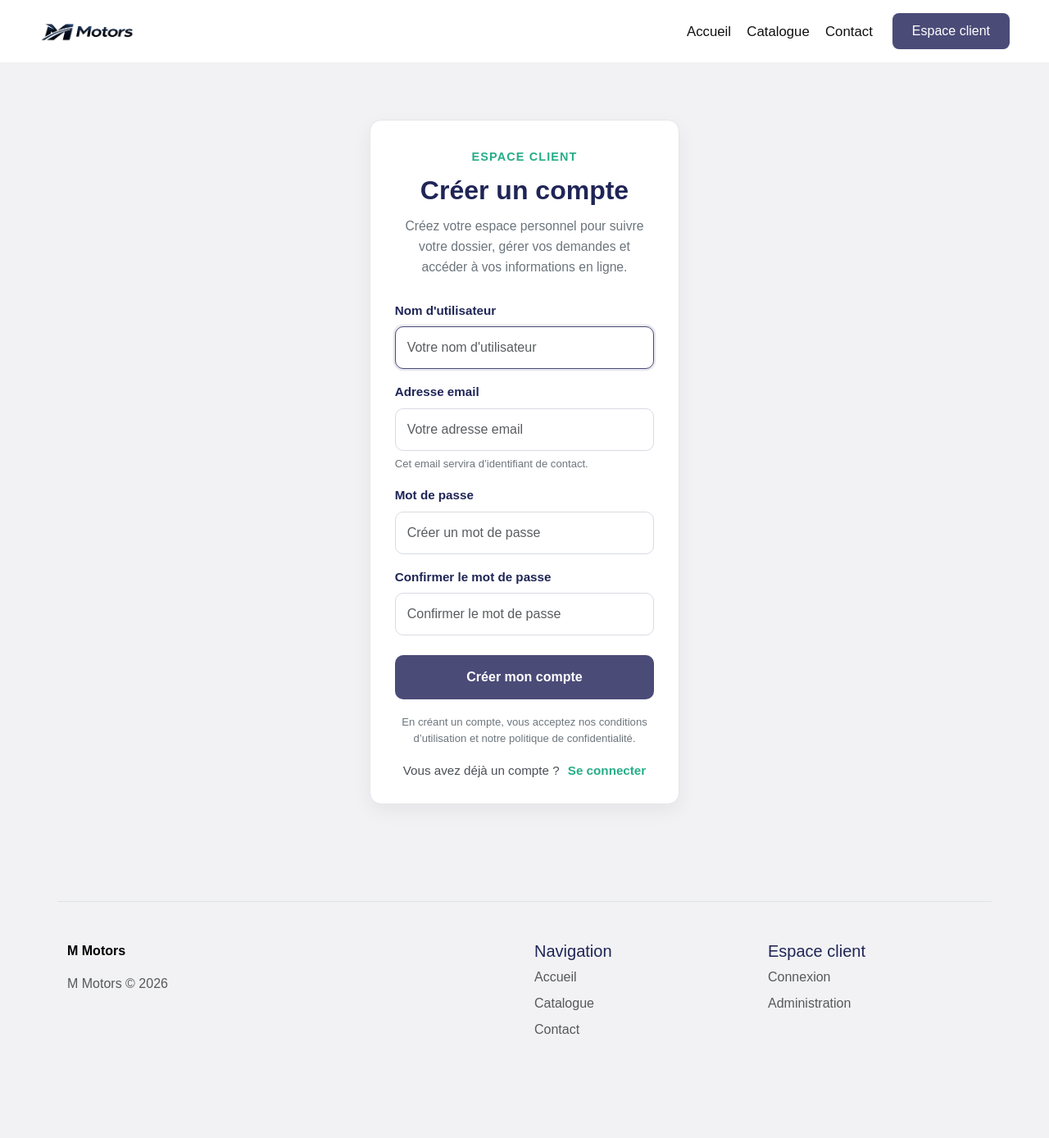
After one commit to Ysaeka/M-Motors, a Django app: page /inscription/ in a window 1280 px wide. The commit adds this page. Shown: the whole page at 82% size. Run offline with Django 5.2, Linux system fonts and the light colour scheme.

Commit message:
feat: add client signup

```diff
--- /dev/null
+++ b/accounts/forms.py
@@ -0,0 +1,43 @@
+from django import forms
+from django.contrib.auth.forms import UserCreationForm
+from django.contrib.auth.models import User
+
+
+class ClientSignUpForm(UserCreationForm):
+    email = forms.EmailField(required=True, label="Email")
+
+    class Meta:
+        model = User
+        fields = ["username", "email", "password1", "password2"]
+
+    def __init__(self, *args, **kwargs):
+        super().__init__(*args, **kwargs)
+
+        self.fields["username"].label = "Nom d'utilisateur"
+        self.fields["username"].widget.attrs.update(
+            {
+                "class": "form-control register-input",
+                "placeholder": "Votre nom d'utilisateur",
+            }
+        )
+
+        self.fields["email"].widget.attrs.update(
+            {
+                "class": "form-control register-input",
+                "placeholder": "Votre adresse email",
+            }
+        )
+
+        self.fields["password1"].widget.attrs.update(
+            {
+                "class": "form-control register-input",
+                "placeholder": "Créer un mot de passe",
+            }
+        )
+
+        self.fields["password2"].widget.attrs.update(
+            {
+                "class": "form-control register-input",
+                "placeholder": "Confirmer le mot de passe",
+            }
+        )
--- a/accounts/urls.py
+++ b/accounts/urls.py
@@ -5,5 +5,6 @@ from . import views
 app_name = "accounts"
 
 urlpatterns = [
+    path("inscription/", views.signup, name="signup"),
     path("mon-espace/", views.espace_client, name="espace_client"),
 ]
--- a/accounts/views.py
+++ b/accounts/views.py
@@ -1,7 +1,25 @@
+from django.contrib import messages
+from django.contrib.auth import login
 from django.contrib.auth.decorators import login_required
-from django.shortcuts import render
+from django.shortcuts import redirect, render
+
+from .forms import ClientSignUpForm
 
 
 @login_required
 def espace_client(request):
     return render(request, "accounts/espace_client.html")
+
+
+def signup(request):
+    if request.method == "POST":
+        form = ClientSignUpForm(request.POST)
+        if form.is_valid():
+            user = form.save()
+            login(request, user)
+            messages.success(request, "Votre compte client a bien été créé.")
+            return redirect("accounts:espace_client")
+    else:
+        form = ClientSignUpForm()
+
+    return render(request, "accounts/signup.html", {"form": form})
--- /dev/null
+++ b/templates/accounts/signup.html
@@ -0,0 +1,71 @@
+{% extends "base.html" %}
+
+{% block content %}
+<section class="register-section">
+  <div class="container-fluid px-4 px-lg-5">
+    <div class="row justify-content-center">
+      <div class="col-xl-4 col-lg-5 col-md-7 col-sm-9 col-12">
+        <div class="register-card">
+          <p class="register-label">Espace client</p>
+          <h1 class="register-title">Créer un compte</h1>
+          <p class="register-text">
+            Créez votre espace personnel pour suivre votre dossier, gérer vos demandes
+            et accéder à vos informations en ligne.
+          </p>
+
+          <form method="post" class="register-form">
+            {% csrf_token %}
+
+            <div class="mb-3">
+              <label for="{{ form.username.id_for_label }}" class="register-form-label">
+                Nom d'utilisateur
+              </label>
+              {{ form.username }}
+              {{ form.username.errors }}
+            </div>
+
+            <div class="mb-3">
+              <label for="{{ form.email.id_for_label }}" class="register-form-label">
+                Adresse email
+              </label>
+              {{ form.email }}
+              <small class="register-help">Cet email servira d’identifiant de contact.</small>
+              {{ form.email.errors }}
+            </div>
+
+            <div class="mb-3">
+              <label for="{{ form.password1.id_for_label }}" class="register-form-label">
+                Mot de passe
+              </label>
+              {{ form.password1 }}
+              {{ form.password1.errors }}
+            </div>
+
+            <div class="mb-4">
+              <label for="{{ form.password2.id_for_label }}" class="register-form-label">
+                Confirmer le mot de passe
+              </label>
+              {{ form.password2 }}
+              {{ form.password2.errors }}
+            </div>
+
+            <button type="submit" class="btn register-btn w-100">
+              Créer mon compte
+            </button>
+          </form>
+
+          <p class="register-terms">
+            En créant un compte, vous acceptez nos conditions d’utilisation
+            et notre politique de confidentialité.
+          </p>
+
+          <div class="register-login-link">
+            <span>Vous avez déjà un compte ?</span>
+            <a href="{% url 'login' %}">Se connecter</a>
+          </div>
+        </div>
+      </div>
+    </div>
+  </div>
+</section>
+{% endblock %}
--- a/templates/registration/login.html
+++ b/templates/registration/login.html
@@ -9,6 +9,11 @@
     {{ form.as_p }}
 
     <button type="submit" class="btn btn-primary">Se connecter</button>
+
+    <p class="mt-3">
+      Pas encore de compte ?
+      <a href="{% url 'accounts:signup' %}">Créer un compte</a>
+    </p>
   </form>
 </section>
 {% endblock %}
```
